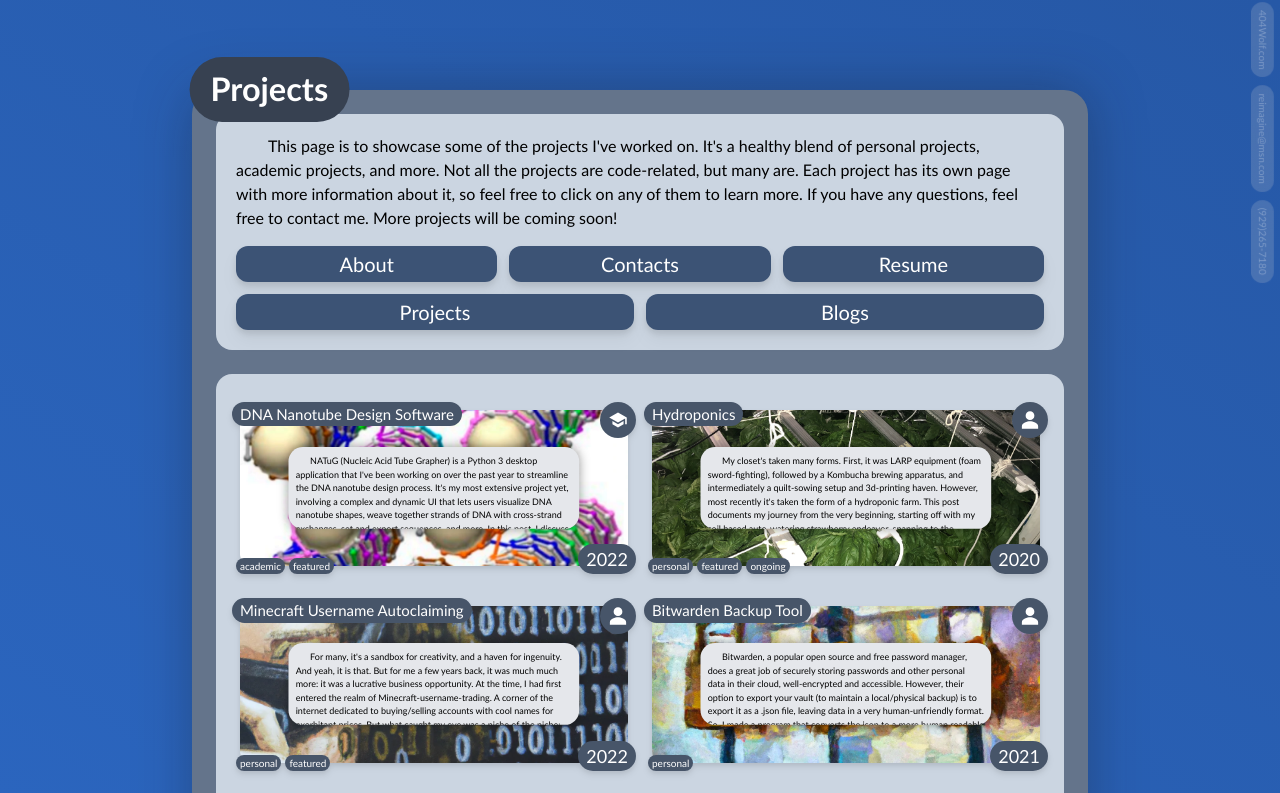
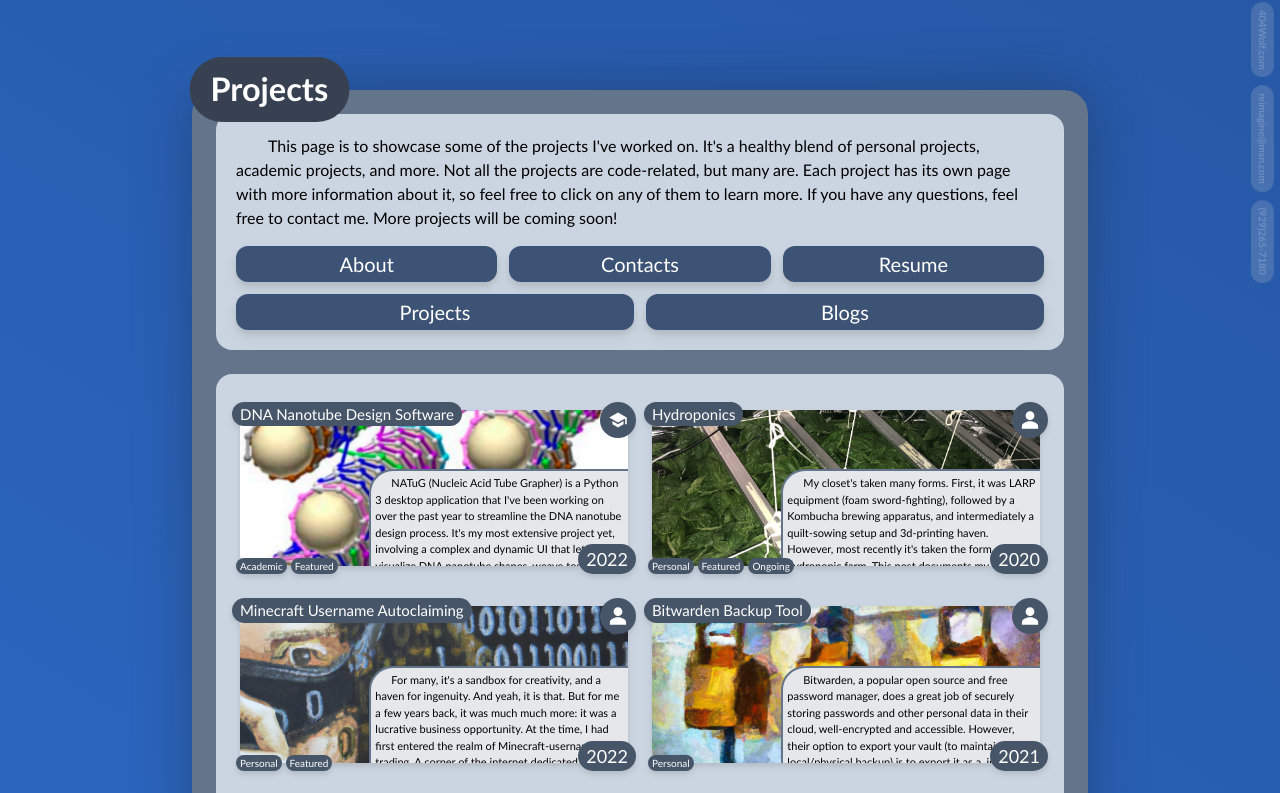
Before and after one commit to 404Wolf/404Wolf.com, a Next.js app: page /posts/projects in a window 1280 px wide. Shown: the top 793 px of the page. Built offline with nearby package versions, Linux system fonts and the light colour scheme.

Commit message:
Improve postcards

```diff
--- a/src/components/posts/ExtendedPostCard.tsx
+++ b/src/components/posts/ExtendedPostCard.tsx
@@ -1,4 +1,4 @@
-import { randomListItem } from "@/utils/misc";
+import { randomListItem, toTitleCase } from "@/utils/misc";
 import PostData from "./PostData";
 import Image from "next/image";
 import Tag from "../misc/Tag";
@@ -20,14 +20,12 @@ const ExtendedPostCard = ({ post, tags }: ExtendedPostCardProps) => {
     const postDescription = post.description ? post.description : nullDescription;
 
     const postIconClass = "rounded-full bg-slate-600 p-2 w-9 h-9";
-    const postIconStyle = {filter: "invert(100%)", width: "100%", height: "100%"};
+    const postIconStyle = { filter: "invert(100%)", width: "100%", height: "100%" };
     let postIcon;
     if (post.tags.includes("academic")) {
         postIcon = <IoMdSchool style={postIconStyle} />;
     } else if (post.tags.includes("personal")) {
-        postIcon = (
-            <IoPersonSharp style={postIconStyle} />
-        );
+        postIcon = <IoPersonSharp style={postIconStyle} />;
     } else {
         postIcon = <BsQuestionLg style={postIconStyle} />;
     }
@@ -53,7 +51,7 @@ const ExtendedPostCard = ({ post, tags }: ExtendedPostCardProps) => {
                     {tags?.map((tag, index) => (
                         <Tag
                             key={index}
-                            children={tag}
+                            children={toTitleCase(tag)}
                             absolute={false}
                             background="#475569"
                         />
@@ -64,11 +62,9 @@ const ExtendedPostCard = ({ post, tags }: ExtendedPostCardProps) => {
                     {post.date}
                 </h1>
 
-                <div className="absolute left-1/2 z-30 -translate-x-1/2 w-5/6 drop-shadow-xl-c scale-90">
-                    <p className="indent-4 bg-gray-200 rounded-2xl overflow-hidden h-[91px] p-2 translate-y-9 text-[10px]">
-                        {postDescription}
-                    </p>
-                </div>
+                <p className="border-t-2 border-l-2 border-slate-500 absolute right-0 bottom-0 z-30 w-5/6 md:w-2/3 indent-4 bg-gray-200 rounded-tl-3xl overflow-hidden h-[55%] md:h-[62%] p-[4px] text-[11px]">
+                    {postDescription}
+                </p>
             </div>
         </Link>
     );
--- a/src/pages/about.tsx
+++ b/src/pages/about.tsx
@@ -63,15 +63,15 @@ const About = () => {
                         </p>
 
                         <p className="mb-2">
-                            I'm very self-driven, so most of my interests arise from my own exploration and experimentation, so I'm still figuring out which sector of CS interests me most. I've always loved tinkering and experimenting, and project-iation. I've undertaken personal pursuits ranging all the way from closet Basil hydroponics to sowing intricate equipment for foam-swordfighting in NYC, to brewing kombucha, to coding a complex Minecraft minigame, and more. But, since midway into high school, through eclectic coding projects, fervent internet scouring, RealPython and Stackoverflow journeys, and eager Youtube excursions I've cultivated a passion for Computer Science that I have since been engrossed in.
+                            I'm very self-driven, so most of my interests arise from my own exploration and experimentation. I've always loved tinkering and experimentation. Through personal pursuits ranging all the way from closet Basil hydroponics to sowing intricate equipment for foam-swordfighting in NYC, to brewing kombucha, to coding a complex Minecraft minigame, and more, I've nurtured a curiosity that's led me to my ultimate vocation. After numerous eclectic coding projects, fervent internet scouring, RealPython and Stackoverflow journeys, and eager Youtube excursions I've come to find that it's Computer Science interests me most. It's provided an endless means of delectable problem-solving, and the intrinsic interdisciplinarity that I crave.
                         </p>
 
                         <p className="mb-2">
-                            Through project-iation, I've taught myself the intricacies of Python, and am currently exploring JS and React. Via a custom data-structures course that I helped set up at my school, I've been able to expand my computational-thinking abilities, and through my DNA-Nanotech project I've learned the importance of keeping end users in mind. The ability to contrive complex, repeatable, explicit instructions to problems, and design systems with tradeoffs like space/time complexity in mind greatly allures me, in part because of the strategic nature of it. With CS, there's always a seemingly infinite number of possible ways to solve problems, with solutions boiling down to many different weighable factors.
+                            Though I've honed in on CS, I'm still not certain whcih area interests me most. Through project-iation, I've taught myself the intricacies of Python, and am currently exploring JS and React. Via a custom data-structures course that I helped set up at my school, I've been able to expand my computational-thinking abilities, and through my DNA-Nanotech project I've learned the importance of keeping end users in mind. The ability to contrive complex, repeatable, explicit instructions to problems, with tradeoffs in mind greatly allures me, in part because of the strategic nature of it. With CS, there's always a seemingly infinite number of possible ways to solve problems, and always the possibility for improvement.
                         </p>
 
                         <p>
-                            While over the past few years I've applied my coding abilities (and coasted on on-the-go self-teaching) for smaller projects like a Google Photos backup tool, and larger ones like my prior Minecraft username sniping business, my most recent endeavor has completely altered my perspective. The ability to contribute to a completely unrelated field has been magical because of how requisite it was for the task. I firmly believe that the future of science itself is code, and would love to explore additional applications.
+                            While over the past few years I've applied my coding abilities (and coasted on on-the-go self-teaching) for smaller projects like a Google Photos backup tool, and larger ones like my prior Minecraft username sniping business, my most recent endeavor has completely altered my perspective. The ability to contribute to a completely unrelated field has been magical because of how requisite it was for the task. I firmly believe that the future of science itself is code, and can't wait to explore additional applications for CS in the future.
                         </p>
                     </Tile>
                 </div>
```
